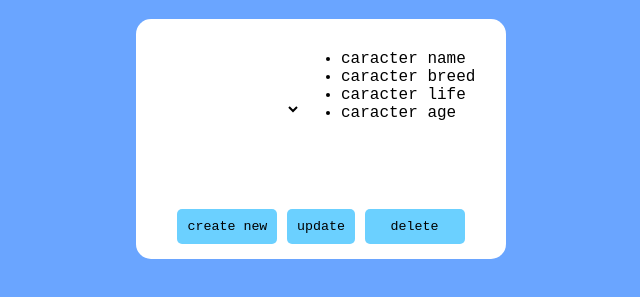
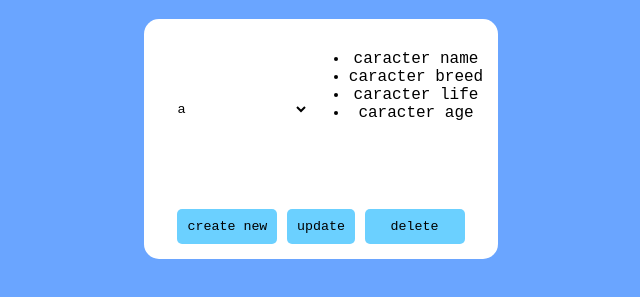
Before and after one commit to xtvlw/rpgCrud, a plain HTML site: page index.html in a window 1280 px wide. Shown: the part 61-358 px from the top of the page, without its empty margins (319-959 px from the left). Drawn offline with Linux system fonts and the light colour scheme.

Commit message:
inplementation
interactivity with the select tag

```diff
--- a/index.html
+++ b/index.html
@@ -3,31 +3,36 @@
 <head>
     <meta charset="UTF-8">
     <link rel="stylesheet" href="index.css">
+    <style>
+        #info {
+            display: flex;
+            flex-flow: row wrap;
+        }
+    </style>
     <title>caracter</title>
 </head>
-<body>
+<body onload="onLoadUpdate()">
     <header>
         <h1>caracters</h1>
     </header>
     <section>
-        <div id='caracters'>
-            <select name="caracter-list" id="caracter-list">
+        <div id='info'>
+            <select name="caracters" id="caracters" onchange="onUpdate()">
 
             </select>
-            <div id='caracter-info'>
-                <ul id='info'>
-                    <li>caracter name</li>
-                    <li>caracter breed</li>
-                    <li>caracter life</li>
-                    <li>caracter age</li>
-                </ul>
-            </div>
+            <ul id='detail-info'>
+                <li>caracter name</li>
+                <li>caracter breed</li>
+                <li>caracter life</li>
+                <li>caracter age</li>
+            </ul>
         </div>
         <div id='btns'>
             <a class='btn' href="task/creation.html">create new</a>
             <a class='btn' href="task/update.html">update</a>
-            <input class='btn' type="button" value="delete">
+            <input class='btn' type="button" value="delete" onclick="DelCaracter()">
         </div>
     </section>
 </body>
+<script src="index.js"></script>
 </html>
```
